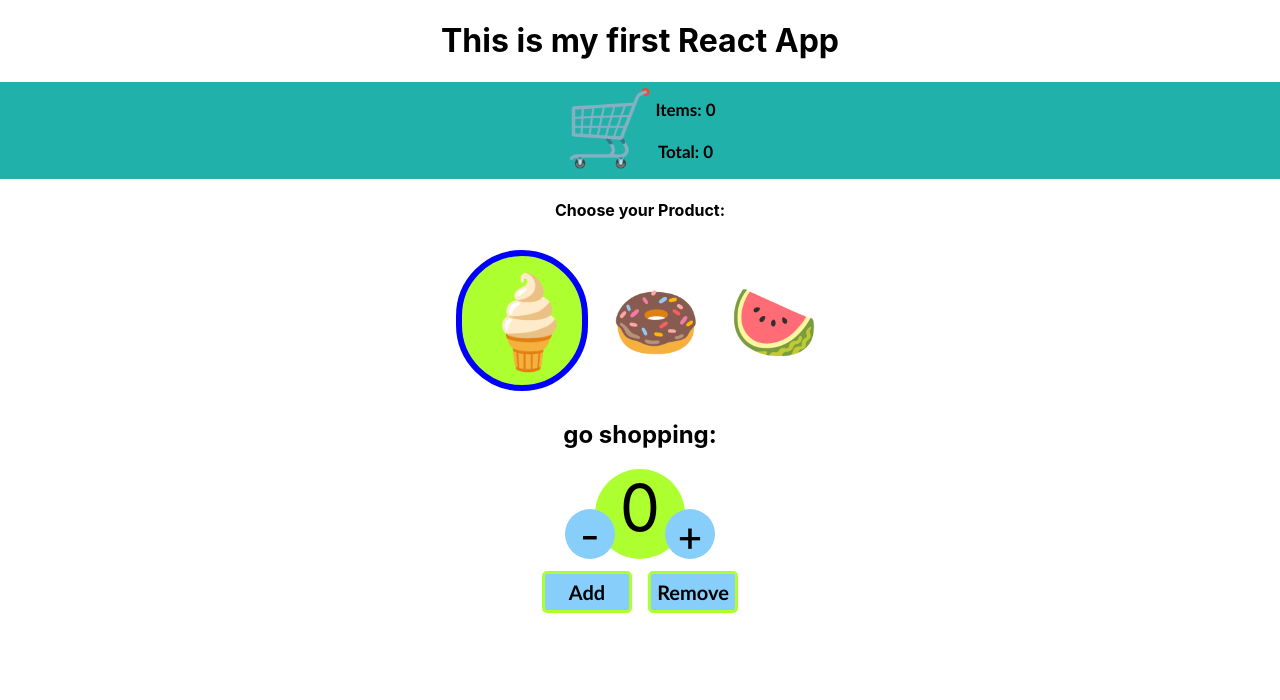
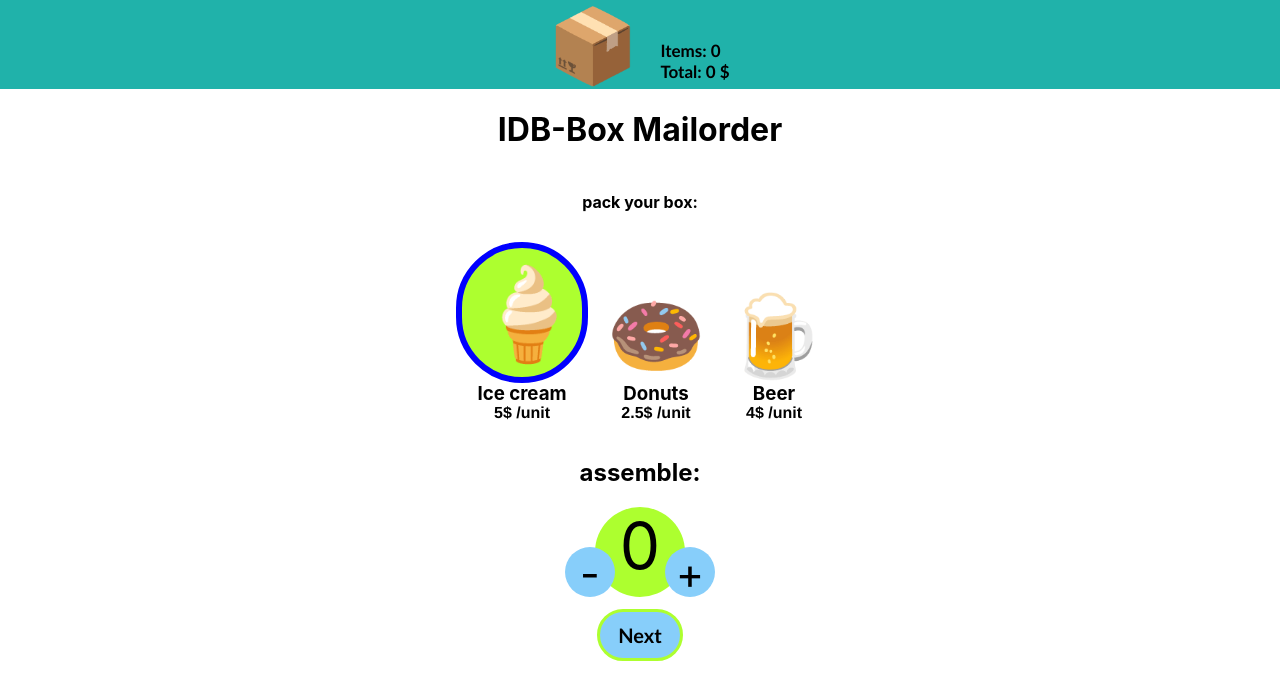
Before and after one commit to rupertberlin/my-app, a React (Create React App) app: page / in a window 1280 px wide. Shown: the top 700 px of the page. Built offline with nearby package versions, Linux system fonts and the light colour scheme.

Commit message:
pre main commit

```diff
--- a/public/index.html
+++ b/public/index.html
@@ -24,7 +24,7 @@
       work correctly both with client-side routing and a non-root public URL.
       Learn how to configure a non-root public URL by running `npm run build`.
     -->
-    <title>React App</title>
+    <title>Ice cream Donut Beer Box Mailorder</title>
   </head>
   <body>
     <noscript>You need to enable JavaScript to run this app.</noscript>
--- a/src/components/App/App.css
+++ b/src/components/App/App.css
@@ -5,6 +5,11 @@
 .App-logo {
   height: 40vmin;
   pointer-events: none;
+}
+
+p {
+  font-family: 'Franklin Gothic Medium', 'Arial Narrow', Arial, sans-serif;
+  font-weight: 600;
 }
 
 @media (prefers-reduced-motion: no-preference) {
--- a/src/components/App/App.js
+++ b/src/components/App/App.js
@@ -8,7 +8,6 @@ import Shopping from '../Shopping/Shopping';
 function App() {
   return (
     <div className="App">
-      <Headline />
 
       <Shopping />
 
--- a/src/components/Headline.js
+++ b/src/components/Headline.js
@@ -3,7 +3,7 @@ import './App/App.css';
 function Headline() {
   return (
     <div className="App">
-      <h1>This is my first React App</h1>
+      <h1>IDB-Box Mailorder</h1>
     </div>
   );
 }
--- a/src/components/Shopping/Cart.css
+++ b/src/components/Shopping/Cart.css
@@ -6,10 +6,15 @@
     display: flex;
     justify-content: center;
     background: lightseagreen;
+    align-items: flex-end;
 }
 
-.cart-container p {
+.cart-container div {
     font-size: 17px;
     font-family: 'Gill Sans', 'Gill Sans MT', Calibri, 'Trebuchet MS', sans-serif;
     font-weight: 800;
+    padding: 3px;
+    margin-left: 19px;
+    margin-bottom: 4px;
+    text-align: left;
 }
--- a/src/components/Shopping/Cart.js
+++ b/src/components/Shopping/Cart.js
@@ -10,9 +10,9 @@ class Cart extends Component {
     render() {
         return (
             <div className="cart-container">
-                <span className="cart-emoji">🛒</span>
-                <p>Items: {this.props.itemsCount}<br /><br />
-                Total: {this.props.total} </p>
+                <span className="cart-emoji">📦</span>
+                <div>Items: {this.props.itemsCount}<br />
+                Total: {this.props.total} $</div>
             </div>
 
         );
--- a/src/components/Shopping/Classcounter.js
+++ b/src/components/Shopping/Classcounter.js
@@ -9,7 +9,7 @@ class Classcounter extends Component {
   render() {
     return (
       <div id="counter-container">
-        <h2>go shopping:</h2>
+        <h2>assemble:</h2>
         <div id="decrement" onClick={this.props.decrement}>
           -
         </div>
@@ -18,9 +18,12 @@ class Classcounter extends Component {
           +
         </div>
         <div id="buttons">
-          <button onClick={() => this.props.addToCart(this.props.item,this.props.count)}>Add</button><button>Remove</button>
+
+          <button onClick={() => this.props
+            .goNext(this.props.item.name)}>Next</button>
         </div>
       </div>
+
     );
   }
 }
--- a/src/components/Shopping/Counter.css
+++ b/src/components/Shopping/Counter.css
@@ -29,20 +29,28 @@
     user-select: none;
 }
 
+#decrement:hover, #increment:hover {
+    background: greenyellow;
+    border: 3px solid lightskyblue;
+}
+
+
 button {
     font-family: 'Gill Sans', 'Gill Sans MT', Calibri, 'Trebuchet MS', sans-serif;
     font-size: 20px;
-    width: 90px;
+    width: 86px;
+    height: 52px;
     font-weight: 900;
     background: lightskyblue;
     border: 3px solid greenyellow;
-    border-radius: 5px;
+    border-radius: 89px;
     padding: 6px;
-    margin-inline: 8px;
+    margin-inline: 6px;
 }
 
 button:hover {
     background-color: greenyellow;
+    font-size: 26px;
 }
 
 #buttons {
--- a/src/components/Shopping/Product.css
+++ b/src/components/Shopping/Product.css
@@ -2,15 +2,22 @@
     display: flex;
     flex-wrap: wrap;
     justify-content: center;
-    align-items: center;
+    align-items: flex-end;
 }
 
 .product-container h4 {
     width: 100%;
 }
 
+.product-container h3 {
+    margin-top: -10px;
+}
+.product-container p {
+    margin-top: -20px;
+}
+
 .product {
-    font-size: 72px;
+    font-size: 79px;
     width: 100px;
     user-select: none;
     border-radius: 200px;
--- a/src/components/Shopping/Product.js
+++ b/src/components/Shopping/Product.js
@@ -20,7 +20,8 @@ import './Product.css';
                 onClick={() => this.props.chooseItem(item)}>
                   {item.emoji}
                 </div>
-
+                <h3>{item.name.charAt(0).toUpperCase() + item.name.slice(1)}</h3>
+                <p>{item.price}$ /unit</p>
             </div>
 
 
@@ -32,7 +33,7 @@ import './Product.css';
 
         return (
             <div className='product-container'>
-                <h4>Choose your Product:</h4>
+                <h4>pack your box:</h4>
                 {itemsToBuy}
             </div>
         );
--- a/src/components/Shopping/Shopping.js
+++ b/src/components/Shopping/Shopping.js
@@ -2,6 +2,7 @@ import React, { Component } from "react";
 import Classcounter from "./Classcounter";
 import Product from "./Product";
 import Cart from "./Cart";
+import Headline from "../Headline";
 
 const products = [
   {
@@ -15,8 +16,8 @@ const products = [
     price: 2.5,
   },
   {
-    emoji: "🍉",
-    name: "watermelon",
+    emoji: "🍺",
+    name: "beer",
     price: 4,
   },
 ];
@@ -36,6 +37,9 @@ class Shopping extends Component {
     this.chooseItem = this.chooseItem.bind(this);
     this.addToCart = this.addToCart.bind(this);
     this.calculateTotal = this.calculateTotal.bind(this);
+    this.sumItems = this.sumItems.bind(this);
+    this.removeFromCart = this.removeFromCart.bind(this);
+    this.goNext = this.goNext.bind(this);
   }
   decrement() {
     if (this.state.counter > 0) {
@@ -67,29 +71,77 @@ class Shopping extends Component {
       this.setState((state) => ({
         cart: [
           ...this.state.cart,
-          { product: item.name, units: state.counter, price: item.price },
+          { product: item.name, units: state.counter, price: item.price*state.counter},
         ],
-        counter: 0,
+
       }));
     } else {
-      console.log(this.state);
-      console.log(allreadyIn);
-      this.setState((state) => ({
+      let pos = this.state.cart.map(function(e) { return e.product; }).indexOf(item.name);
+      let tmpCart = this.state.cart;
+      tmpCart[pos] = {
+        product: item.name,
+        units: tmpCart[pos].units + this.state.counter,
+        price: tmpCart[pos].price + this.state.counter * item.price,
+      }
+      this.setState(state => ({
+        cart: tmpCart,
+      }))
 
-        cart: [...this.state.cart, { /* units: state.cart.units + state.counter  */}],
-      }));
     }
+    this.setState(state =>({
+      counter: 0,
+    }))
+    setTimeout(() => this.sumItems(), 500);
+    setTimeout(() => this.calculateTotal(), 500);
+  }
 
-    this.calculateTotal();
+  goNext(current){
+    switch(current){
+      case 'ice cream':
+        this.setState(state =>({
+          item: products[1],
+        }))
+        break;
+      case 'donuts':
+        this.setState(state =>({
+          item: products[2],
+        }))
+        break;
+      case 'beer':
+        this.setState(state =>({
+          item: products[1],
+        }))
+        break;
+    }
+  }
+
+  removeFromCart(item, count) {
+
+
   }
 
   calculateTotal() {
-    this.setState((state) => {
-      total: this.state.cart.reduce((acc, item, index) => {
-        return acc + item.unit * item.price;
-      }, 0);
-    });
+    let sumCart = this.state.cart.reduce((acc, cartItem, index) => {
+      return (
+        acc+cartItem.price
+      );
+    },0)
+    this.setState(state => ({
+      total: sumCart,
+    }))
   }
+
+  sumItems() {
+    let sumItems = this.state.cart.reduce((acc, cartItem, index) => {
+      return (
+        acc+cartItem.units
+      );
+    },0)
+    this.setState(state => ({
+      itemsCount: sumItems,
+    }))
+  }
+
 
   render() {
     return (
@@ -100,10 +152,13 @@ class Shopping extends Component {
           cart={this.state.cart}
         />
 
+        <Headline />
+
         <Product
           products={products}
           item={this.state.item}
           chooseItem={this.chooseItem}
+          cart={this.state.cart}
         />
 
         <Classcounter
@@ -112,11 +167,17 @@ class Shopping extends Component {
           increment={this.increment}
           addToCart={this.addToCart}
           item={this.state.item}
+          goNext={this.goNext}
         />
 
         <div>
+          <p>
           {!this.state.cart ||
-            this.state.cart.map((item) => item.units + " " + item.product)}
+            this.state.cart.
+            filter(e=>e.product===this.state.item.name)
+            .map((item) => item.units + ' ' + this.state.item.name.charAt(0).toUpperCase() + this.state.item.name.slice(1) + ' inside your cart.')
+            }
+            </p>
         </div>
       </div>
     );
```
Also changed, not shown: public/wet-cardboard-recy3-1602768287842.jpg (added).
